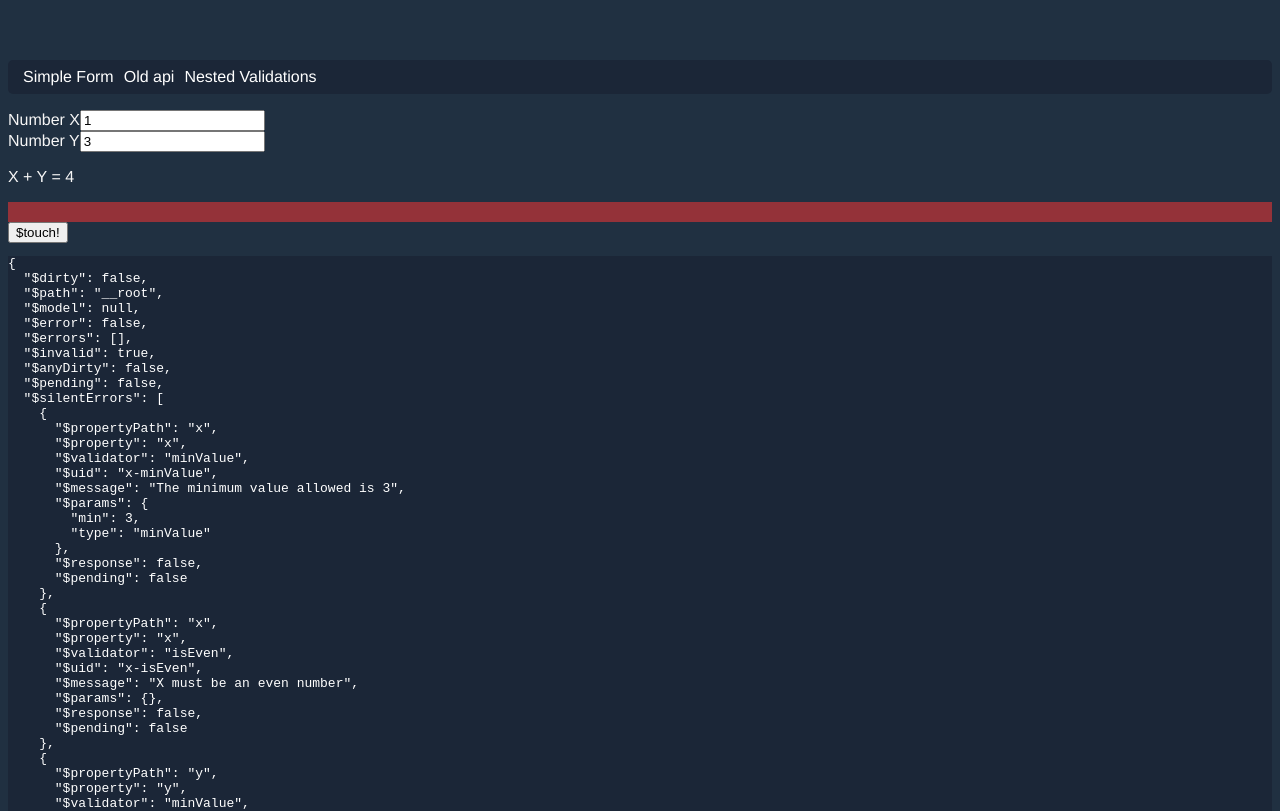
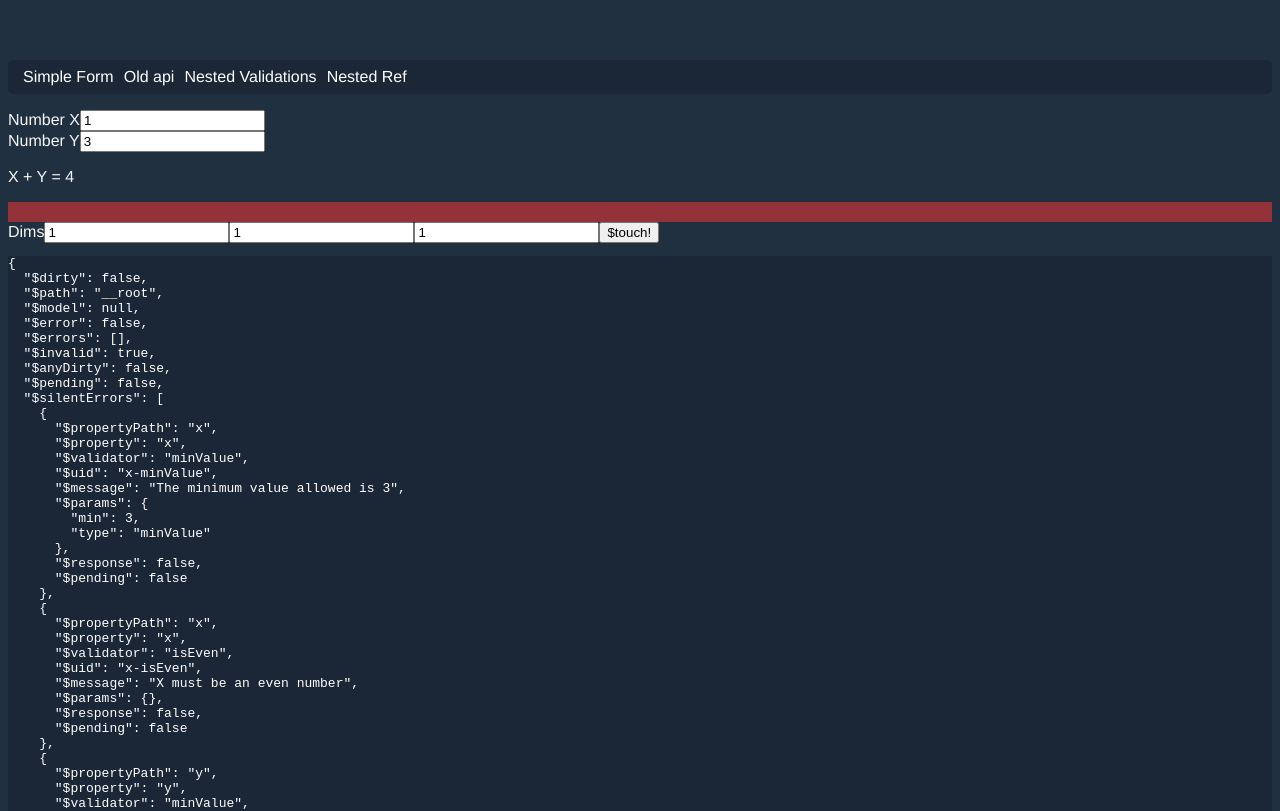
Before and after one commit to vuelidate/vuelidate, a Vue app in the folder packages/test-project/: page /old-api in a window 1280 px wide. Shown: the top 811 px of the page. Built offline with nearby package versions, Linux system fonts and the light colour scheme.

Commit message:
fix(core): handle nested state validations; fixes #670

```diff
--- a/packages/test-project/src/App.vue
+++ b/packages/test-project/src/App.vue
@@ -5,6 +5,7 @@
         <li><router-link to="/">Simple Form</router-link></li>
         <li><router-link to="/old-api">Old api</router-link></li>
         <li><router-link to="/nested-validations">Nested Validations</router-link></li>
+        <li><router-link to="/nested-ref">Nested Ref</router-link></li>
       </ul>
     </div>
     <router-view />
--- /dev/null
+++ b/packages/test-project/src/components/ChainOfRefs.vue
@@ -0,0 +1,57 @@
+<template>
+  <div class="">
+    <input
+      v-model="form.foo.bar"
+      type="text"
+    >
+    <button
+      type="button"
+      name="button"
+      @click="vv.$touch()"
+    >
+      $touch
+    </button>
+    <pre>{{ vv }}</pre>
+  </div>
+</template>
+
+<script>
+import { ref } from 'vue'
+import useVuelidate from '@vuelidate/core'
+import { required } from '@vuelidate/validators'
+
+export default {
+  setup () {
+    const $autoDirty = true
+
+    const form = ref({
+      foo: {
+        bar: ''
+      }
+    })
+
+    const validationArgs = {
+      form: {
+        required,
+        foo: {
+          required,
+          bar: {
+            required,
+            $autoDirty
+          }
+        }
+      }
+    }
+
+    const vv = useVuelidate(validationArgs, { form })
+
+    return {
+      form,
+      vv
+    }
+  }
+}
+</script>
+
+<style lang="css" scoped>
+</style>
--- a/packages/test-project/src/components/OldApiExample.vue
+++ b/packages/test-project/src/components/OldApiExample.vue
@@ -2,13 +2,13 @@
   <div>
     <label>Number X</label>
     <input
-      v-model="x"
+      v-model.number="x"
       type="number"
     >
     <br>
     <label>Number Y</label>
     <input
-      v-model="y"
+      v-model.number="y"
       type="number"
     >
     <br>
@@ -22,6 +22,21 @@
         {{ error.$message }}
       </p>
     </div>
+
+    <label>Dims</label>
+    <input
+      v-model.number="dims.w"
+      type="number"
+    >
+    <input
+      v-model.number="dims.h"
+      type="number"
+    >
+    <input
+      v-model.number="dims.l"
+      type="number"
+    >
+
     <button @click="vv.$touch()">
       $touch!
     </button>
@@ -43,7 +58,12 @@ export default {
   },
   data () {
     return {
-      y: 3
+      y: 3,
+      dims: {
+        w: 1,
+        h: 1,
+        l: 1
+      }
     }
   },
   computed: {
@@ -52,7 +72,7 @@ export default {
     }
   },
   validations () {
-    console.log(this.y)
+    console.log(this)
     return {
       x: {
         // $autoDirty: true,
@@ -75,6 +95,18 @@ export default {
           $validator: (v) => v % 2 === 0,
           $message: 'Sum must be an even number'
         }
+      },
+      dims: {
+        volume: {
+          $validator: (dims) => (dims.h * dims.w * dims.l) > 0,
+          $message: 'Volume must be greater than zero'
+        },
+        w: {
+          minValue: minValue(2)
+        },
+        l: {
+          minValue: minValue(4)
+        }
       }
     }
   }
--- a/packages/test-project/src/routes.js
+++ b/packages/test-project/src/routes.js
@@ -1,6 +1,7 @@
 import SimpleForm from './components/SimpleForm.vue'
 import NestedValidations from './components/NestedValidations.vue'
 import OldApiExample from './components/OldApiExample.vue'
+import ChainOfRefs from './components/ChainOfRefs.vue'
 
 export const routes = [
   {
@@ -14,5 +15,9 @@ export const routes = [
   {
     path: '/old-api',
     component: OldApiExample
+  },
+  {
+    path: '/nested-ref',
+    component: ChainOfRefs
   }
 ]
--- a/packages/vuelidate/src/core.js
+++ b/packages/vuelidate/src/core.js
@@ -444,6 +444,7 @@ export function setValidations ({
   childResults,
   resultsCache
 }) {
+  state = unwrap(state)
   const path = parentKey ? `${parentKey}.${key}` : key
 
   // Sort out the validation object into:
```
Also changed, not shown: 1 other file (tests, documents, lock files or other folders).
